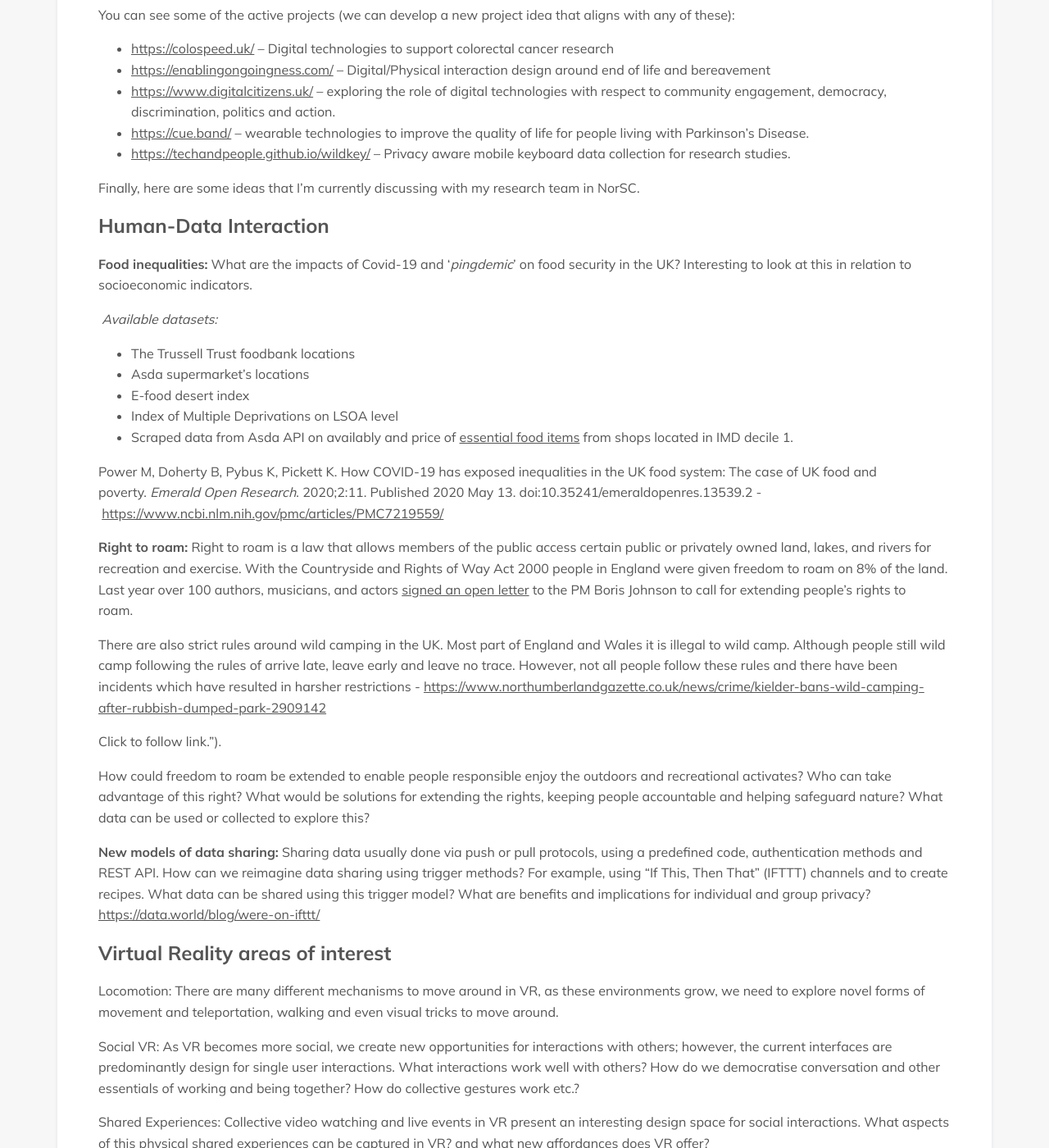
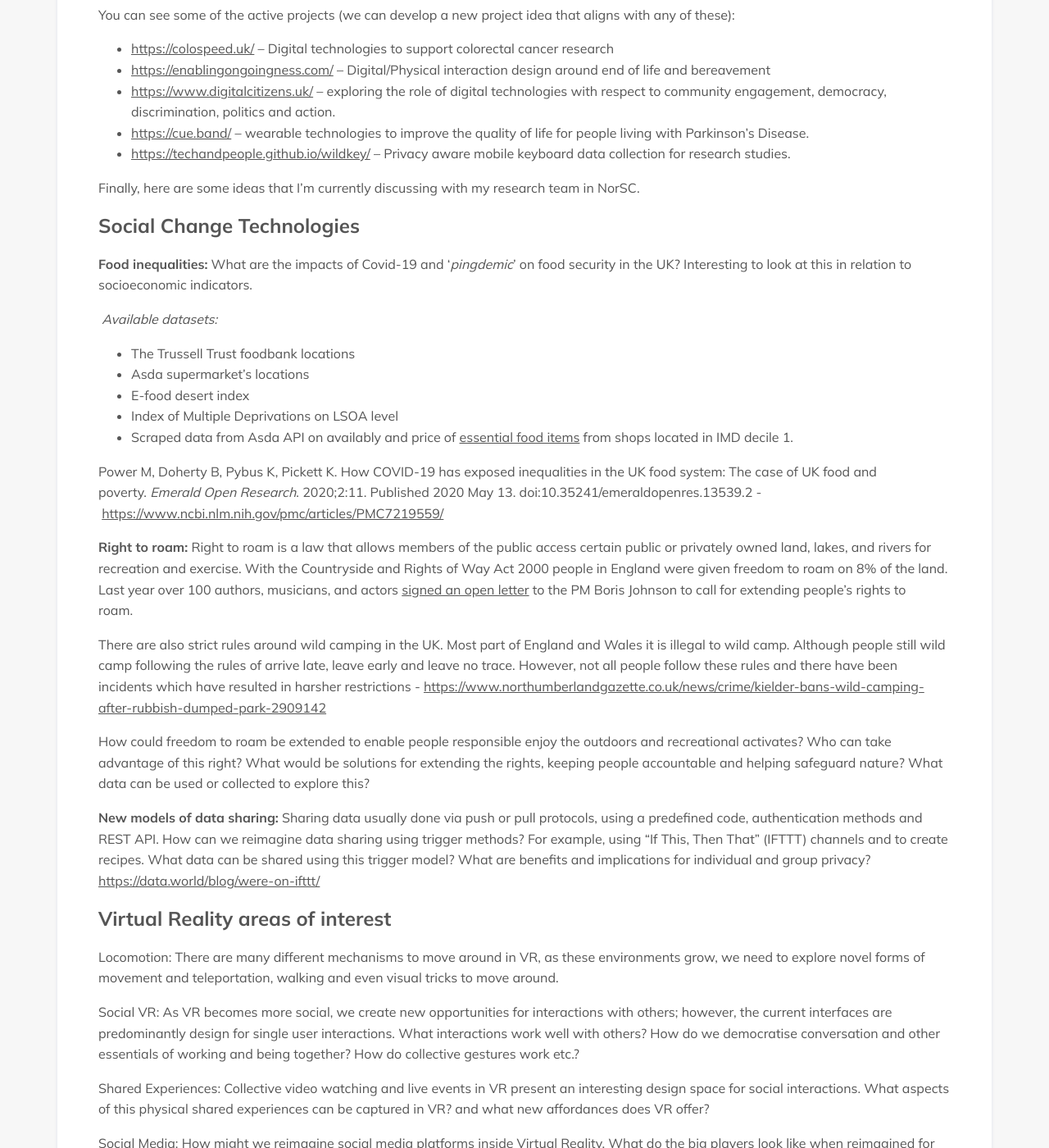
Before and after one commit to NorSC/supervisor-search, a Jekyll site: the page built from _supervisors/kyle_montague.md, in a window 1280 px wide and 1400 px high, scrolled down 528 px. Shown: the whole window at 82% size. Built offline with Jekyll 4.4.1, drawn with Linux system fonts in a browser that asks for light colours; a script that is not in the unit is left out.

Commit message:
Update Supervisors “kyle_montague”

```diff
--- a/_supervisors/kyle_montague.md
+++ b/_supervisors/kyle_montague.md
@@ -62,7 +62,7 @@ additional_details: >-
   Finally, here are some ideas that I'm currently discussing with my research team in NorSC.
 
 
-  ## Human-Data Interaction
+  ## Social Change Technologies
 
 
   **Food inequalities:** What are the impacts of Covid-19 and '*pingdemic*' on food security in the UK? Interesting to look at this in relation to socioeconomic indicators.
@@ -91,9 +91,6 @@ additional_details: >-
   There are also strict rules around wild camping in the UK. Most part of England and Wales it is illegal to wild camp. Although people still wild camp following the rules of arrive late, leave early and leave no trace. However, not all people follow these rules and there have been incidents which have resulted in harsher restrictions - <https://www.northumberlandgazette.co.uk/news/crime/kielder-bans-wild-camping-after-rubbish-dumped-park-2909142>
 
 
-  Click to follow link.").
-
-
   How could freedom to roam be extended to enable people responsible enjoy the outdoors and recreational activates? Who can take advantage of this right? What would be solutions for extending the rights, keeping people accountable and helping safeguard nature? What data can be used or collected to explore this?
 
 
```
